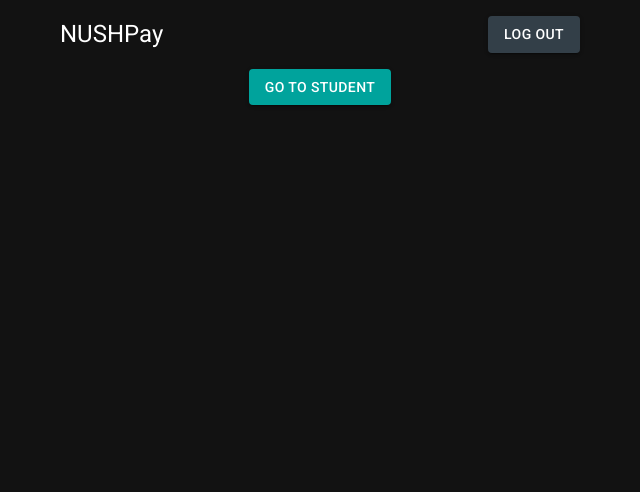
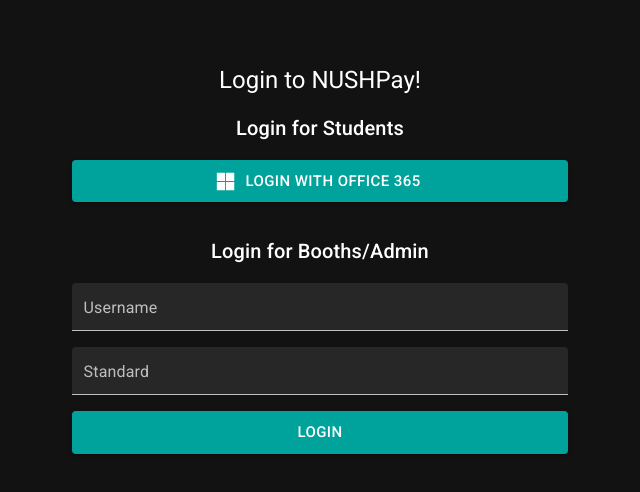
Before and after one commit to appventure-nush/excite-wallet, a React (Vite) app in the folder frontend/: page / in a window 1280 px wide. Shown: the top 492 px of the page, without its empty margins (320-960 px from the left). Built offline with nearby package versions, Linux system fonts and the light colour scheme.

Commit message:
Added login page

```diff
--- a/frontend/src/index.css
+++ b/frontend/src/index.css
@@ -10,3 +10,11 @@
   max-width: 100%;
   border-radius: 10px;
 }
+
+.login-wide {
+  width: 90%;
+}
+
+.login-full {
+  width: 100%;
+}
--- a/frontend/src/routes/login.tsx
+++ b/frontend/src/routes/login.tsx
@@ -1,23 +1,59 @@
-import { Button, Container, Stack, Typography } from "@mui/material";
+import {
+  Button,
+  Container,
+  Stack,
+  Typography,
+  Divider,
+  TextField,
+  Box,
+} from "@mui/material";
 import { Link } from "react-router-dom";
+import MicrosoftIcon from "@mui/icons-material/Microsoft";
 import Header from "../components/header";
 
 export default function LoginPage() {
   return (
     <Container maxWidth="sm">
-      <Header />
       <Stack
+        className="login-full"
         direction="column"
         spacing={2}
         sx={{
           justifyContent: "center",
           alignItems: "center",
+          my: 8,
         }}
       >
-        <Link to={"/student"}>
-          <Button variant="contained">Go to Student</Button>
-        </Link>
-        {/* Your code here! */}
+          <Typography variant="h5">Login to NUSHPay!</Typography>
+
+        <Typography variant="h6">Login for Students</Typography>
+        <Button
+          className="login-wide"
+          variant="contained"
+          size="large"
+          startIcon={<MicrosoftIcon />}
+        >
+          Login with Office 365
+        </Button>
+        <Divider variant="middle" />
+        <Typography variant="h6">Login for Booths/Admin</Typography>
+        <TextField
+          className="login-wide"
+          id="login-username"
+          label="Username"
+          variant="filled"
+          size="small"
+        />
+        <TextField
+          className="login-wide"
+          id="login-password"
+          label="Standard"
+          variant="filled"
+          size="small"
+        />
+        <Button className="login-wide" variant="contained" size="large">
+          Login
+        </Button>
       </Stack>
     </Container>
   );
```
